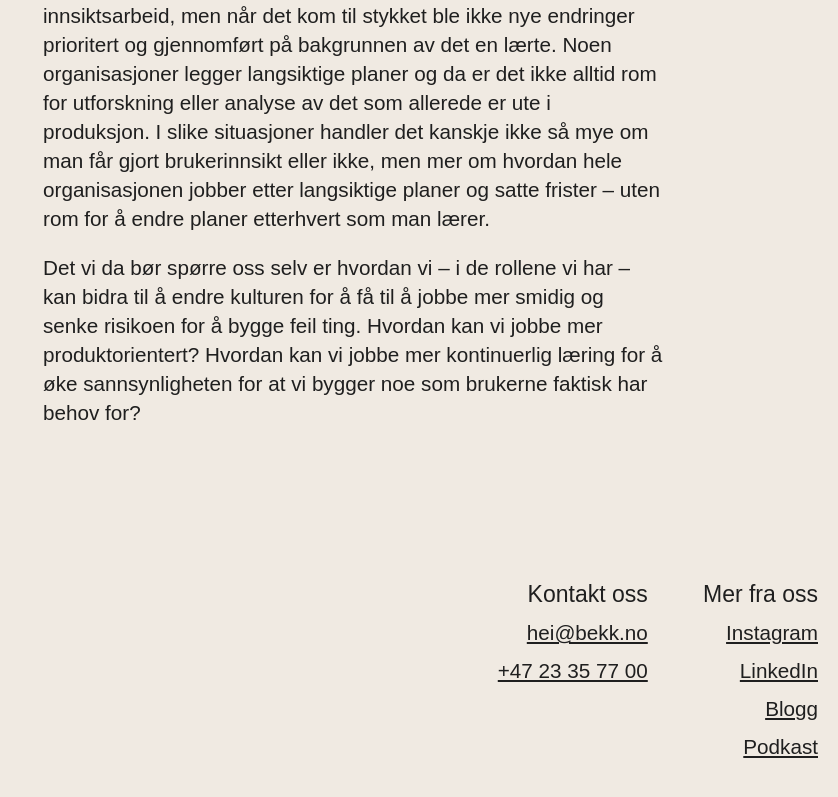
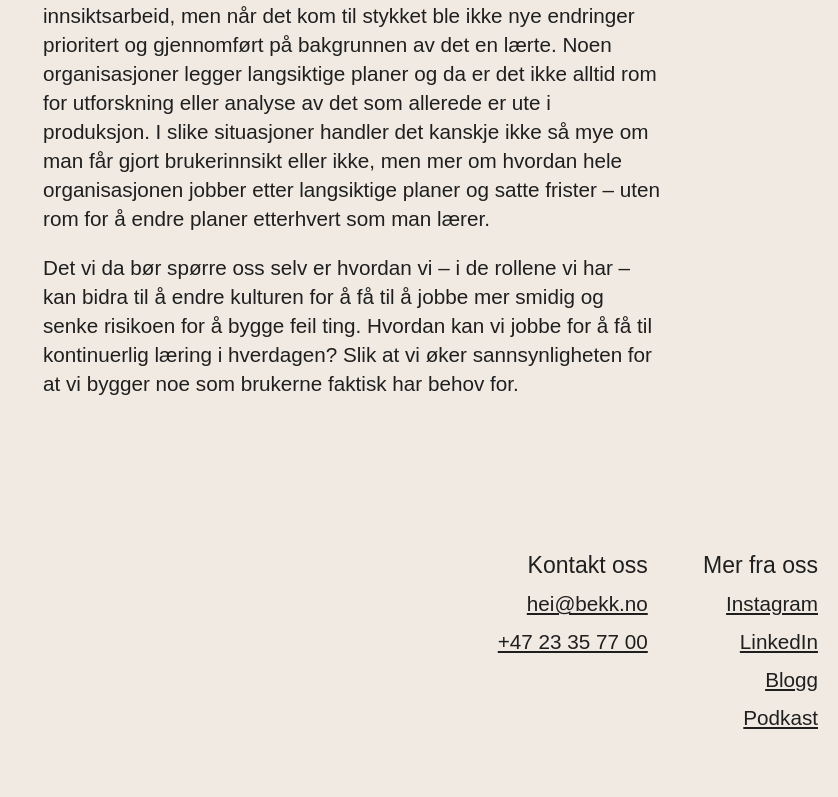
Before and after one commit to HermanSlyngstadli/kontinuerlig.design, a React (Vite) app: page /undersokelsen in a window 1280 px wide. Shown: the part 8561-9358 px from the top of the page, without its empty margins (442-1280 px from the left). After the commit the page ends 9331 px from the top, so only its background shows below. Built offline with nearby package versions, Linux system fonts and the light colour scheme.

Commit message:
Nytt konklusjons-avsnitt

```diff
--- a/src/pages/Questioneer/Questioneer.jsx
+++ b/src/pages/Questioneer/Questioneer.jsx
@@ -476,8 +476,8 @@ export const Questioneer = ({ children }) => {
                     <p>
                         Det vi da bør spørre oss selv er hvordan vi – i de rollene vi har – kan bidra til å endre
                         kulturen for å få til å jobbe mer smidig og senke risikoen for å bygge feil ting. Hvordan kan vi
-                        jobbe mer produktorientert? Hvordan kan vi jobbe mer kontinuerlig læring for å øke
-                        sannsynligheten for at vi bygger noe som brukerne faktisk har behov for?
+                        jobbe for å få til kontinuerlig læring i hverdagen? Slik at vi øker sannsynligheten for at vi
+                        bygger noe som brukerne faktisk har behov for.
                     </p>
                 </Finding>
             </MainSection>
```
